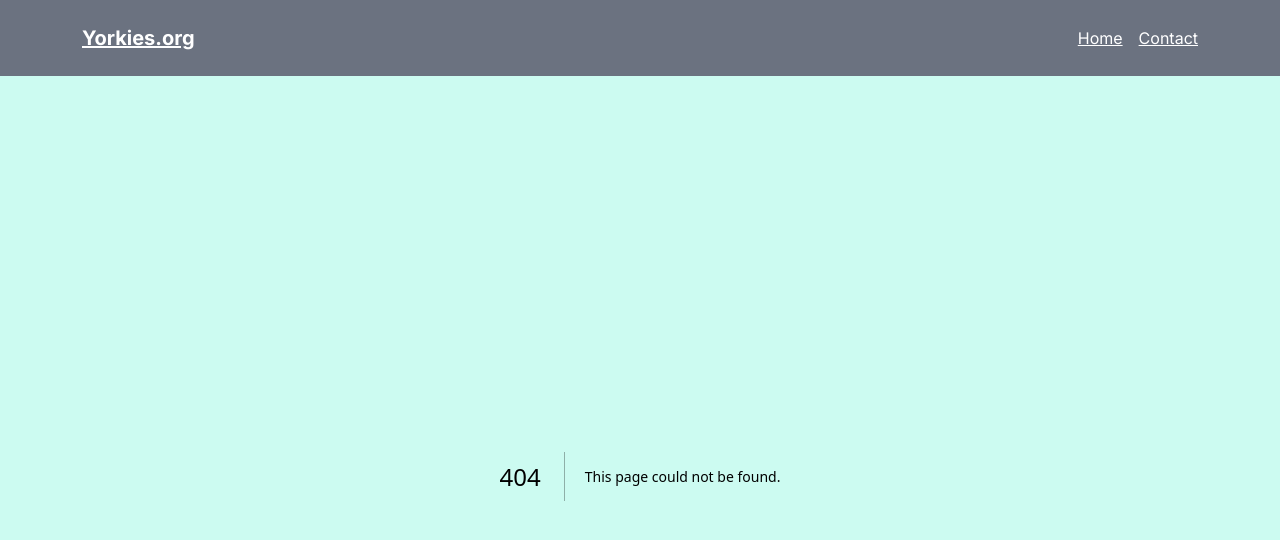
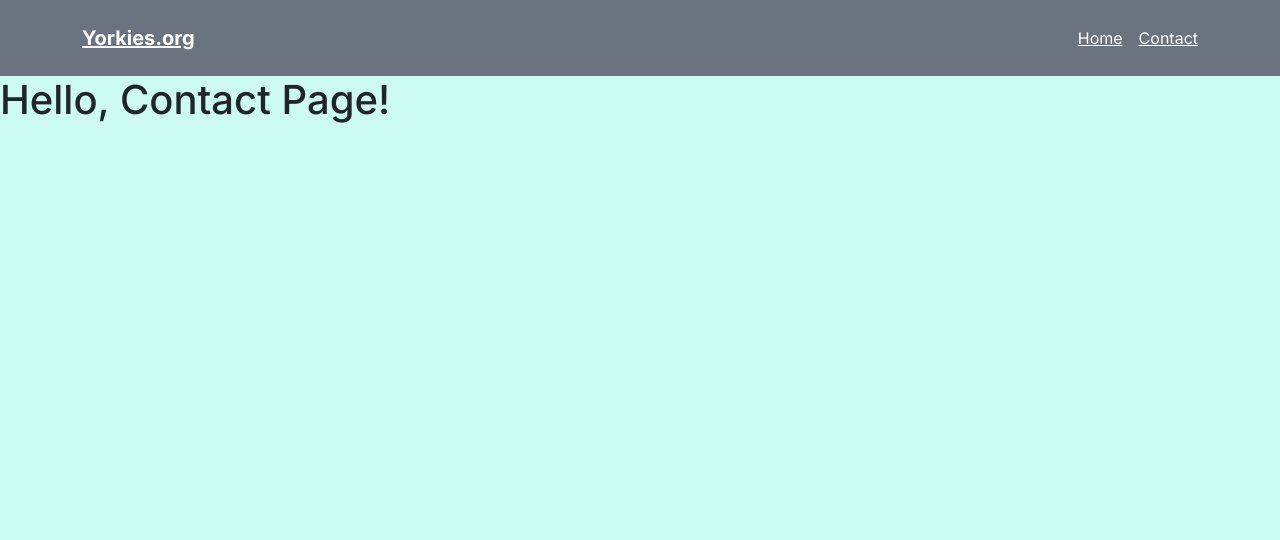
Before and after one commit to Bruce-Morales/nextjs-training, a Next.js app: page /contact in a window 1280 px wide. Before the commit this address had no page. Shown: the top 540 px of the page. Built offline with nearby package versions, Linux system fonts and the light colour scheme.

Commit message:
added contact page

```diff
--- /dev/null
+++ b/src/app/contact/page.js
@@ -0,0 +1,5 @@
+
+
+export default function Page() {
+    return <h1>Hello, Contact Page!</h1>
+  }
```
